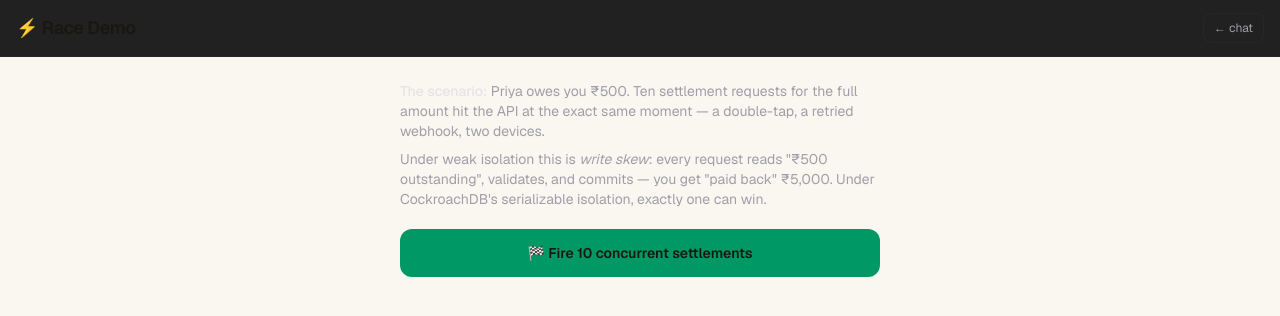
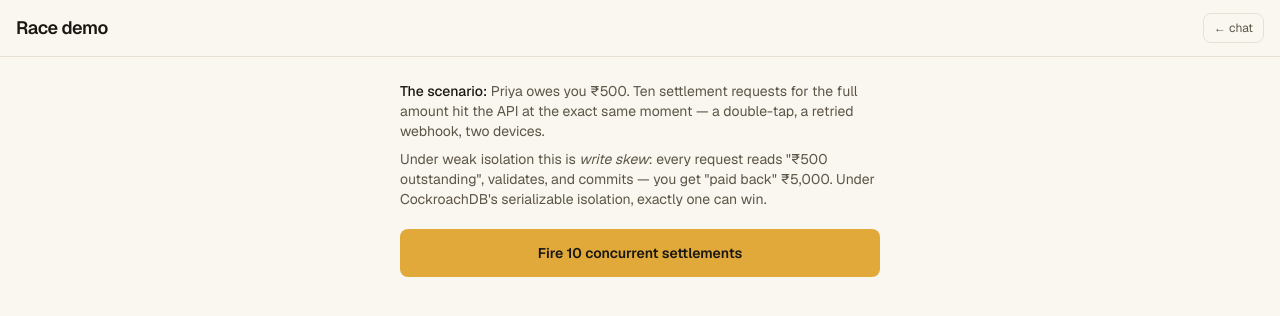
Before and after one commit to Dd1235/knot, a Next.js app in the folder frontend/: page /demo in a window 1280 px wide. Shown: the top 316 px of the page. Built offline with nearby package versions, Linux system fonts and the light colour scheme; no server answers.

Commit message:
feat(ui): adopt design system in /transactions and /demo
Ledger-row treatment (divide-y + ruled paper + right-aligned Money column)
replaces card-per-row. Demo KPI tones stay semantic — positive/warning/info,
not flattened into brand gold.

```diff
--- a/frontend/src/app/demo/page.tsx
+++ b/frontend/src/app/demo/page.tsx
@@ -1,7 +1,10 @@
 "use client";
 
 import { useState } from "react";
-import Link from "next/link";
+import AppHeader from "@/components/ui/AppHeader";
+import Button from "@/components/ui/Button";
+import Money from "@/components/ui/Money";
+import Stat from "@/components/ui/Stat";
 
 const API_BASE = process.env.NEXT_PUBLIC_API_URL ?? "http://localhost:8000";
 
@@ -14,15 +17,6 @@ interface RaceResult {
   serialization_retries: number;
   priya_balance: string;
   ledger_sum: string;
-}
-
-function Stat({ label, value, accent }: { label: string; value: string | number; accent?: string }) {
-  return (
-    <div className="rounded-xl border border-zinc-800 bg-zinc-900/60 p-3 text-center">
-      <p className={`text-2xl font-semibold ${accent ?? "text-zinc-100"}`}>{value}</p>
-      <p className="mt-0.5 text-[11px] uppercase tracking-wide text-zinc-500">{label}</p>
-    </div>
-  );
 }
 
 export default function DemoPage() {
@@ -48,74 +42,70 @@ export default function DemoPage() {
 
   return (
     <div className="flex h-dvh flex-col">
-      <header className="sticky top-0 z-10 border-b border-zinc-800 bg-zinc-950/90 backdrop-blur px-4 pt-[env(safe-area-inset-top)]">
-        <div className="flex h-14 items-center justify-between">
-          <h1 className="text-lg font-semibold tracking-tight">⚡ Race Demo</h1>
-          <Link
-            href="/"
-            className="rounded-lg border border-zinc-800 px-2.5 py-1.5 text-xs text-zinc-400 active:bg-zinc-900"
-          >
-            ← chat
-          </Link>
-        </div>
-      </header>
+      <AppHeader title="Race demo" back="/" />
 
-      <main className="flex-1 overflow-y-auto px-4 py-6 space-y-5 max-w-lg w-full mx-auto">
-        <div className="space-y-2 text-sm text-zinc-400">
+      <main className="mx-auto w-full max-w-lg flex-1 space-y-5 overflow-y-auto px-4 py-6 pb-[max(env(safe-area-inset-bottom),1.5rem)]">
+        <div className="space-y-2 text-sm text-ink-secondary">
           <p>
-            <span className="text-zinc-200 font-medium">The scenario:</span> Priya owes you
-            ₹500. Ten settlement requests for the full amount hit the API at the exact same
-            moment — a double-tap, a retried webhook, two devices.
+            <span className="font-medium text-ink-primary">The scenario:</span> Priya
+            owes you ₹500. Ten settlement requests for the full amount hit the API at
+            the exact same moment — a double-tap, a retried webhook, two devices.
           </p>
           <p>
             Under weak isolation this is <em>write skew</em>: every request reads
-            &quot;₹500 outstanding&quot;, validates, and commits — you get &quot;paid back&quot;
-            ₹5,000. Under CockroachDB&apos;s serializable isolation, exactly one can win.
+            &quot;₹500 outstanding&quot;, validates, and commits — you get &quot;paid
+            back&quot; ₹5,000. Under CockroachDB&apos;s serializable isolation, exactly
+            one can win.
           </p>
         </div>
 
-        <button
+        <Button
+          variant="primary"
+          size="md"
           onClick={fire}
           disabled={busy}
-          className="w-full rounded-xl bg-emerald-600 py-3.5 text-sm font-semibold active:bg-emerald-700 disabled:opacity-50"
+          className="w-full py-3.5"
         >
-          {busy ? "10 settlements racing…" : "🏁 Fire 10 concurrent settlements"}
-        </button>
+          {busy ? "10 settlements racing…" : "Fire 10 concurrent settlements"}
+        </Button>
 
         {result && (
           <div className="space-y-3">
             <div className="grid grid-cols-2 gap-2.5">
               <Stat label="attempts" value={result.attempts} />
-              <Stat label="committed" value={result.committed} accent="text-emerald-400" />
-              <Stat label="cleanly rejected" value={result.rejected} accent="text-amber-400" />
+              <Stat label="committed" value={result.committed} tone="positive" />
+              <Stat label="cleanly rejected" value={result.rejected} tone="warning" />
               <Stat
                 label="serialization retries"
                 value={result.serialization_retries}
-                accent="text-sky-400"
+                tone="info"
               />
             </div>
             <div
               className={`rounded-xl border p-4 text-center ${
                 balanced
-                  ? "border-emerald-800 bg-emerald-950/40"
-                  : "border-rose-800 bg-rose-950/40"
+                  ? "border-positive-line bg-positive-soft"
+                  : "border-negative-line bg-negative-soft"
               }`}
             >
-              <p className="text-3xl font-bold tracking-tight">
-                {balanced ? "₹0.00" : `₹${result.ledger_sum}`}
-              </p>
-              <p className="mt-1 text-xs text-zinc-400">
+              <Money
+                value={result.ledger_sum}
+                size="hero"
+                tone={balanced ? "positive" : "negative"}
+              />
+              <p className="mt-1 text-xs text-ink-secondary">
                 {balanced
-                  ? "ledger sum — every debit met its credit. Priya's balance: ₹" +
-                    Number(result.priya_balance).toFixed(2)
+                  ? `ledger sum — every debit met its credit. Priya's balance: ₹${Number(
+                      result.priya_balance,
+                    ).toFixed(2)}`
                   : "INVARIANT VIOLATED"}
               </p>
             </div>
-            <p className="text-center text-xs text-zinc-500">
+            <p className="text-center text-xs text-ink-secondary">
               {result.committed} settlement committed · {result.rejected} rejected after
-              CockroachDB serialized the race{" "}
+              CockroachDB serialized the race
               {result.serialization_retries > 0 &&
-                `· ${result.serialization_retries} × 40001 retries handled`}
+                ` · ${result.serialization_retries} × 40001 retries handled`}
             </p>
           </div>
         )}
--- a/frontend/src/app/transactions/page.tsx
+++ b/frontend/src/app/transactions/page.tsx
@@ -1,8 +1,10 @@
 "use client";
 
 import { useCallback, useEffect, useState } from "react";
-import Link from "next/link";
 import { LedgerTransaction, inr, listTransactions, voidTransaction } from "@/lib/api";
+import AppHeader from "@/components/ui/AppHeader";
+import Button from "@/components/ui/Button";
+import Money from "@/components/ui/Money";
 
 const dt = (iso: string) =>
   new Date(iso).toLocaleString("en-IN", {
@@ -37,60 +39,55 @@ export default function TransactionsPage() {
 
   return (
     <div className="flex h-dvh flex-col">
-      <header className="sticky top-0 z-10 border-b border-zinc-800 bg-zinc-950/90 backdrop-blur px-4 pt-[env(safe-area-inset-top)]">
-        <div className="flex h-14 items-center justify-between">
-          <h1 className="text-lg font-semibold tracking-tight">📒 Transactions</h1>
-          <Link
-            href="/"
-            className="rounded-lg border border-zinc-800 px-2.5 py-1.5 text-xs text-zinc-400 active:bg-zinc-900"
-          >
-            ← chat
-          </Link>
-        </div>
-      </header>
+      <AppHeader title="Transactions" back="/" />
 
-      <main className="flex-1 space-y-2 overflow-y-auto px-4 py-4">
-        {transactions.length === 0 && (
-          <p className="mt-8 text-center text-sm text-zinc-500">No transactions yet.</p>
-        )}
+      <main className="flex-1 overflow-y-auto px-4 py-4 pb-[max(env(safe-area-inset-bottom),1rem)]">
+        {transactions.length === 0 ? (
+          <p className="mt-8 text-center text-sm text-ink-secondary">
+            No transactions yet.
+          </p>
+        ) : (
+          <div className="ruled divide-y divide-line rounded-xl border border-line bg-surface-card">
             {transactions.map((t) => {
               const isReversal = t.category === "reversal";
               const dead = t.voided || isReversal;
               return (
                 <div
                   key={t.id}
-              className={`rounded-xl border p-3 text-sm ${
-                dead ? "border-zinc-900 bg-zinc-950 opacity-60" : "border-zinc-800 bg-zinc-900/60"
+                  className={`flex items-center justify-between gap-3 px-3 py-2.5 text-sm ${
+                    dead ? "opacity-55" : ""
                   }`}
                 >
-              <div className="flex items-center justify-between gap-3">
                   <div className="min-w-0">
-                  <p className={t.voided ? "line-through text-zinc-500" : ""}>
+                    <p className={t.voided ? "text-ink-muted line-through" : ""}>
                       {t.description}
                     </p>
-                  <p className="mt-0.5 text-[11px] text-zinc-500">
+                    <p className="mt-0.5 text-[11px] text-ink-secondary">
                       {t.category} · {t.source} · {dt(t.occurred_at)}
                     </p>
                   </div>
                   <div className="flex shrink-0 items-center gap-2.5">
-                  <span className={`font-medium tabular-nums ${dead ? "text-zinc-500" : ""}`}>
-                    {inr(t.amount)}
-                  </span>
+                    <Money value={t.amount} tone={dead ? "neutral" : "negative"} />
                     {!dead && (
-                    <button
+                      <Button
+                        variant="tonal"
+                        tone="negative"
                         onClick={() => onVoid(t)}
                         disabled={busyId === t.id}
-                      className="rounded-lg border border-rose-900 bg-rose-950/40 px-2 py-1 text-[11px] text-rose-400 active:bg-rose-950 disabled:opacity-40"
+                        aria-label={`Void ${t.description}`}
                       >
                         void
-                    </button>
+                      </Button>
                     )}
-                  {t.voided && <span className="text-[11px] text-rose-500">voided</span>}
-                </div>
+                    {t.voided && (
+                      <span className="text-[11px] text-negative">voided</span>
+                    )}
                   </div>
                 </div>
               );
             })}
+          </div>
+        )}
       </main>
     </div>
   );
```
Lines whose indentation alone changed are shown as unchanged.
